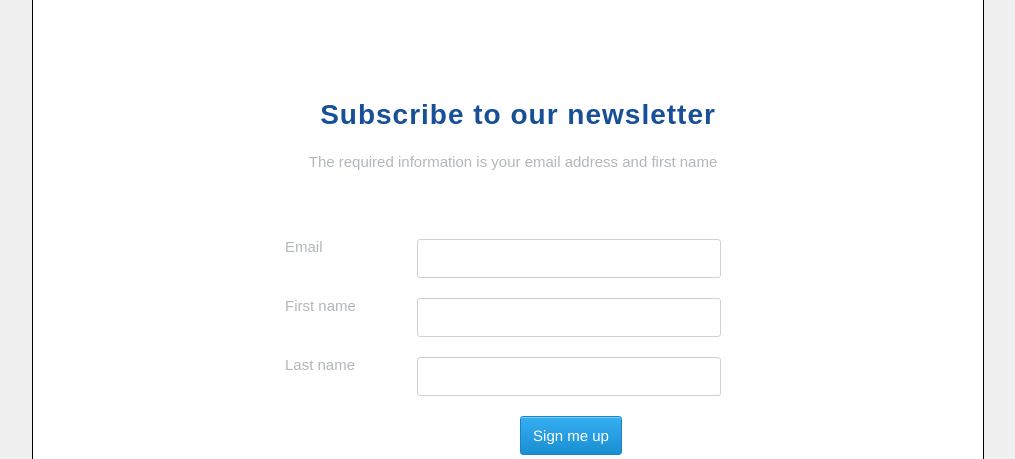
After one commit to sajana12/HCHEnterpries.com, a PHP site: page /subscribe.html in a window 1280 px wide. The commit adds this page. Shown: the part 124-583 px from the top of the page, without its empty margins (137-1152 px from the left). Run offline with PHP 8.4, Linux system fonts and the light colour scheme.

Commit message:
new subscribe function

```diff
--- a/hch/httpdocs/css/style.css
+++ b/hch/httpdocs/css/style.css
@@ -73,7 +73,7 @@ height: 121px;border: 1px solid #000;margin: 0 0px 0px 9px;background: url(../im
 #content2 {padding-bottom:0px;float:center;}
 #height { height:400px;}
 #contactheader { height: 150px; width: 949px;border:px solid white;float:center; position:relative;}
-#blankspace { height: 200px; width: 949px;border:px solid white;float:center; position:relative;clear:both;}
+#subscribeLink { height: 200px; width: 949px;border:px solid white;float:center; position:relative;clear:both;}
 .clear {clear:both;}
 .no_pad { padding-bottom:0; font-size:24px;line-height:2.5em;}
 .text {text-align:left;color:#000;display:block;padding-top:0px;margin: 0px 0px 0 0;font:14px sans-serif ;line-height:1.3em;letter-spacing:.05em;}
--- /dev/null
+++ b/hch/httpdocs/subscribe.html
@@ -0,0 +1,298 @@
+<!DOCTYPE html>
+<html lang="en">
+<head>
+	<title>HCH Enterprises, LLC Global Information Technology</title>
+	<meta content="HCH Enterprises, LLC is a global information technology business dedicated to serving high end clients with the capabilites and skills of implementing internet technologies IT solutions" name="description">
+	<meta content="index, follow" name="robots">
+	<meta content="HCH Enterprises, LLC" name="title">
+	<meta content="HCH Enterprises, LLC, System Engineering, System Design, Global Information Technology, NIACS, advanced, Engineering Services, business, Computer Programming, Computer Systems Design Services, Research and Development, Consulting, Security, Cyber Security, Computer, Software Engineering, Software Architecture, Fault tolerant Systems, High Availability Systems, High Transaction Rate Systems, Realtime Systems, Embedded Systems, Kiosks, Classified Systems, Information Technology, Help Desk, Support, Network Design, Network Architecture, Network Operations, Telecommunications, Telephony, Video Teleconferencing, Knowledge, Deployment, Training Manuals, Instructor Training, Electronic Documentation, Modeling, Simulation, Performance Predictions, Emergency Management Planning, 3D Visualization, Innovation Engine, Program Management, Who?, Computer, Internet Technologies, IT, Solutions, Services, Governement, Federal, State, Contractors,Propietary, Cognition, Engineering services, Testing and evaluation, Education, Intelligent agents, Strategic partners, Collaborate, Rhode Island, New England, IT, contracts" name="keywords">
+	<meta charset="utf-8">
+	<script type="text/javascript">
+
+	    if (screen.width <= 500) {
+	      window.location = "http://mobile.hchent.com/new/site/mobile/mobileweb/index.html";
+	    }
+
+	</script>
+	<link href="mobile/mobileweb/style.css" media="handheld and (max-device width:500px)" rel="stylesheet" type="text/css">
+	<link href="css/structure.css" media="all" rel="stylesheet" type="text/css">
+	<link href="css/style.css" media="all" rel="stylesheet" type="text/css">
+	<meta content="Nathan Searles" name="author"><!-- SlidesJS Required (if responsive): Sets the page width to the device width. -->
+	<meta content="width=device-width" name="viewport"><!-- End SlidesJS Required -->
+	<!-- CSS for slidesjs.com example -->
+	<link href="jslide/examples/standard/css/example.css" rel="stylesheet">
+	<link href="jslide/examples/standard/css/font-awesome.min.css" rel="stylesheet"><!-- End CSS for slidesjs.com example -->
+	<!-- SlidesJS Optional: If you'd like to use this design -->
+
+	<style>
+	   <!-- body {-webkit-font-smoothing: antialiased;font: normal 15px/1.5 "Helvetica Neue", Helvetica, Arial, sans-serif;color: #232525;margin-top:0px;} -->
+	   #slides {display: none}
+	   #slides .slidesjs-navigation {margin-top:3px;}
+	   #slides .slidesjs-previous {margin-right: 5px;float: left;}
+	   #slides .slidesjs-next {margin-right: 5px;float: left;}
+	   .slidesjs-pagination {margin: 6px 0 0;float: right;list-style: none;}
+	   .slidesjs-pagination li {float: left;margin: 0 1px;}
+	   .slidesjs-pagination li a {display: block;width: 13px;height: 0;padding-top: 13px;background-image: url(jslide/examples/standard/img/pagination.png);background-position: 0 0;float: left;overflow: hidden;}
+	   .slidesjs-pagination li a.active,
+	   .slidesjs-pagination li a:hover.active {background-position: 0 -13px}
+	   .slidesjs-pagination li a:hover {background-position: 0 -26px}
+	   #slides a:link,#slides a:visited {color: #333}
+	   #slides a:hover,#slides a:active {color: #9e2020}
+	</style><!-- End SlidesJS Optional-->
+	<!-- SlidesJS Required: These styles are required if you'd like a responsive slideshow -->
+
+	<style>
+	   #slides {display: none}
+	   .container {margin: 0 auto}
+	   /* For tablets & smart phones */
+	   @media (min-width: 500px) and (max-width: 767px)
+	   body {padding-left: 20px;padding-right: 20px;}
+	   .container {width: 500px}
+	   /* For smartphones */
+	   @media (max-width: 480px)
+	   .container {width: auto}
+	   /* For smaller displays like laptops */
+	   @media (min-width: 568px) and (max-width: 900px)
+	   .container {width: 800px}
+	   /* For larger displays */
+	   @media (min-width: 500px) .container {width: 540px}
+	</style><!-- SlidesJS Required: -->
+	<style type="text/css">
+		form{
+			width:420px;
+			margin:0 auto;
+			font-family: Helvetica,Arial,serif;
+		}
+		.formHeader{
+			margin-top: 35px;
+		}
+		.formHeader h2{
+			font-size: 24px;
+			line-height: 24px;
+			font-weight: normal;
+			color: #42474A;
+			text-align: center;
+		}
+		.formHeader p{
+			text-align: center;
+		}
+		p{
+			font-size: 15px;
+			line-height: 15px;
+			color: #B1B7BC;
+		}
+		.theForm{
+			margin-top: 55px;
+		}
+		.row{
+			margin-top: 20px;
+		}
+		.row p,.row input{
+			display:inline-block;
+		}
+		.row p{
+			width:132px;
+			text-align: left;
+		}
+		.row input{
+			width:278px;
+			font-size: 15px;
+			color:#42474A;
+			padding:10px 12px;
+			background: #ffffff;
+			border:1px solid #CBD2D7;
+			-webkit-border-radius: 3px;
+			-moz-border-radius: 3px;
+			border-radius: 3px;
+			outline: none;
+			font-family: Helvetica,Arial,serif;
+		}
+		.row input:focus{
+			border:1px solid #1985C2;
+		}
+		.row .btnSub{
+			margin-left: 136px;
+			width:auto !important;
+			font-size: 15px;
+			padding:10px 12px;
+			color:#ffffff;
+			border:1px solid #1985C2;
+			-webkit-border-radius: 3px;
+			-moz-border-radius: 3px;
+			border-radius: 3px;
+			background: #35aef2; /* fallback */
+			background: -moz-linear-gradient(top, #35aef2 0%, #198fd1 100%); /* FF3.6+ */
+			background: -webkit-gradient(linear, left top, left bottom, color-stop(0%,#35aef2), color-stop(100%,#198fd1)); /* Chrome,Safari4+ */
+			background: -webkit-linear-gradient(top, #35aef2 0%,#198fd1 100%); /* Chrome10+,Safari5.1+ */
+			background: -o-linear-gradient(top, #35aef2 0%,#198fd1 100%); /* Opera 11.10+ */
+			background: -ms-linear-gradient(top, #35aef2 0%,#198fd1 100%); /* IE10+ */
+			background: linear-gradient(to bottom, #35aef2 0%,#198fd1 100%); /* W3C */
+			filter: progid:DXImageTransform.Microsoft.gradient( startColorstr='#35aef2', endColorstr='#198fd1',GradientType=0 );
+			-moz-box-shadow: inset 0px 1px 0px 0px #77CEFF;
+			-webkit-box-shadow: inset 0px 1px 0px 0px #77CEFF;
+			box-shadow: inset 0px 1px 0px 0px #77CEFF;
+			cursor:pointer;
+		}
+	</style>
+</head>
+<body id="page1">
+	<div class="main">
+		<!--header -->
+		<header>
+			<div class="wrapper">
+				<div id="header2">
+					<nav>
+						<ul id="menu">
+							<li>
+								<a href="index.html"><span>Home</span></a>
+							</li>
+							<li>
+								<a href="aboutus.html"><span>About Us</span></a>
+							</li>
+							<li>
+								<a href="services.html"><span>Services</span></a>
+							</li>
+							<li>
+								<a href="solutions.html"><span>Solutions</span></a>
+							</li>
+							<li>
+								<a href="contracts.html"><span>Contracts</span></a>
+							</li>
+							<li>
+								<a href="clients.html"><span>Clients</span></a>
+							</li>
+							<li>
+								<a href="careers.html"><span>Careers</span></a>
+							</li>
+							<li>
+								<a href="contacts.html"><span>Contacts</span></a>
+							</li>
+						</ul>
+					</nav>
+				</div>
+			</div>
+		</header>
+		<div class="bg1">
+			<!--end header -->
+			<!--content -->
+			<div class="wrapper">
+				<div class="main">
+					<div id="subscribeForm">
+						<br>
+						<br>
+						<form accept-charset='UTF-8' action='https://fb-subscribe-form.com/oi/443/7699fd909566e34d4f1cd0f9f5afc51d' id="oi_form" method='get' name='oi_form' onsubmit="return isValidEmail()">
+							<center>
+							    <div class='formHeader'>
+								<h5>Subscribe to our newsletter</h5>
+								<br/>
+								<p>The required information is your email address and first name</p>
+							</div>
+							</center>
+							<center>
+							<div class='theForm'>
+								<div class='row'>
+									<p>Email</p><input id='emailInput' name='email' type='text'>
+								</div>
+								<div class='row'>
+									<p>First name</p><input id='firstname' name='first_name' type='text'>
+								</div>
+								<div class='row'>
+									<p>Last name</p><input name='last_name' type='text'>
+								</div><input name='goto' type='hidden' value=''> <input name='iehack' type='hidden' value='☠'>
+								<div class='row'>
+									<input class='btnSub' id='btnSub' type='submit' value='Sign me up'>
+									<br/><br/>
+								</div>
+							</div>
+							</center>
+						</form>
+						<script type="text/javascript">
+						function isValidEmail(){
+						// small email validation
+						var filter = /^([a-zA-Z0-9_\.\-\+\_])+\@(([a-zA-Z0-9\-])+\.)+([a-zA-Z0-9]{2,4})+$/;
+						var email=document.getElementById("emailInput");
+						var firstname=document.getElementById("firstname");
+						if (!filter.test(email.value) && !firstname.value) {
+						  email.focus;
+						  email.style.border="3px solid red";
+						  firstname.style.border="3px solid red";
+						  alert("Please enter a valid email address and first name.");
+						  return false;
+						}else if (!filter.test(email.value)) {
+						  email.focus;
+						  email.style.border="3px solid red";
+						  alert("Please enter a valid email address.");
+						  return false;
+						}else if (!firstname.value) {
+						  firstname.style.border="3px solid red";
+						  alert("Please include your first name.");
+						  return false;
+						  }
+						  else{
+						  email.style.border="1px solid #CBD2D7";
+						  return true;
+						}
+						}
+						</script> <!-- <center><a href="subscribe.html"><span><h5>Subscribe to our Newsletter</h5></span></a><center></center> -->
+					</div>
+				</div>
+			</div>
+		</div>
+	</div>
+	<center>
+		<hr style="background:#185098; border:0px solid black; height:4px;margin: -1px 0px 0 9px ;width:952px;position:relative;">
+	</center>
+	<div class="main">
+		<!--content end-->
+		<!--footer -->
+		<div class="footer">
+			<ul id="sitemap">
+				<li style="list-style: none">
+					<font></font>
+					<center>
+						<font>Site Map</font>
+					</center>
+				</li>
+				<li>
+					<a href="index.html"><span>Home</span></a>
+				</li>
+				<li>
+					<a href="aboutus.html"><span>About Us</span></a>
+				</li>
+				<li>
+					<a href="services.html"><span>Services</span></a>
+				</li>
+				<li>
+					<a href="solutions.html"><span>Solutions</span></a>
+				</li>
+				<li>
+					<a href="contracts.html"><span>Contracts</span></a>
+				</li>
+				<li>
+					<a href="clients.html"><span>Clients</span></a>
+				</li>
+				<li>
+					<a href="careers.html"><span>Careers</span></a>
+				</li>
+				<li>
+					<a href="contacts.html"><span>Contacts</span></a>
+				</li>
+			</ul>
+			<ul id="icons">
+				<li class="last"><strong>Follow Us:</strong></li>
+				<li>
+					<a href="https://twitter.com/HCHEnterprises" target="_blank"><img alt="" src="images/icon_twitter2.jpg" style="border:0px;box-shadow:0px 0px 0px 0px ;"></a> <!-- <img src="images/linkedin.jpg" alt="" style="border:0px;box-shadow:0px 0px 0px 0px"></li> -->
+				</li>
+			</ul>
+			<ul id="bottom">
+				<!--<li><a href=" " class="button2">Contact us for more info</a></li>-->
+				<li style="list-style: none"><br></li>
+				<li>
+					<a href="PrivacyPolicy.html">Privacy Policy</a> | <a href="termsofuse.html">Terms of Use</a>
+				</li>
+				<li><font><strong>HCH Enterprises, LLC All Rights Reserved HCH Enterprises, LLC &copy; 2015 &copy; Copyright 2015</strong></font></li>
+			</ul>
+		</div><!--footer end-->
+	</div>
+</body>
+</html>
```
Also changed, not shown: hch/httpdocs/index.html (+140 -105 lines).
